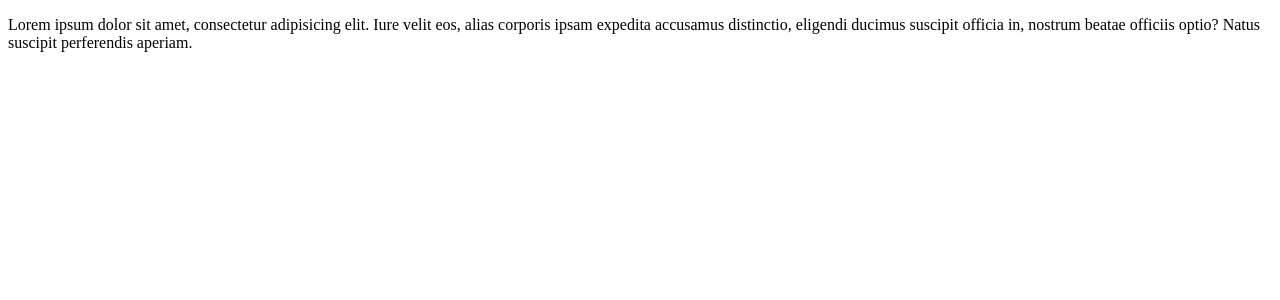
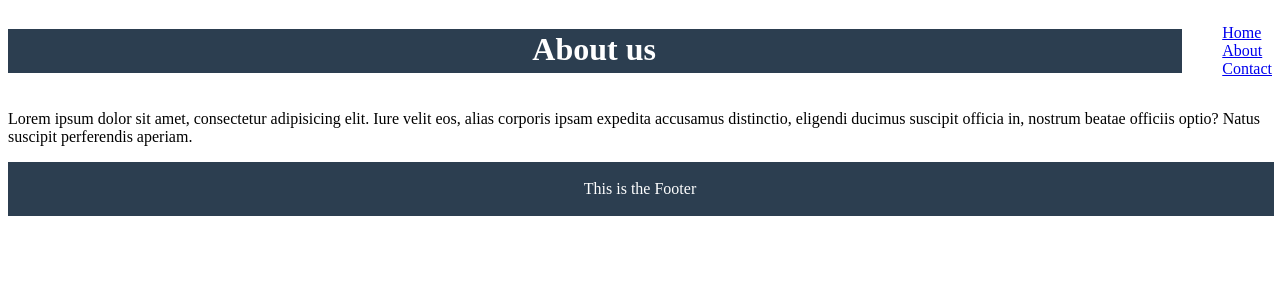
Before and after one commit to Mustafa12315/Svelte1, a SvelteKit app in the folder my-first-svelte/: page /about in a window 1280 px wide. Shown: the top 300 px of the page. Built offline with nearby package versions, Linux system fonts and the light colour scheme.

Commit message:
Added contact and About page and come changes to the header

```diff
--- a/my-first-svelte/src/lib/Header.svelte
+++ b/my-first-svelte/src/lib/Header.svelte
@@ -24,4 +24,11 @@ export let headingTitle;
     top: 0;
     width: 100%;
     }
+    header {
+        text-align: left;
+        display: flex;
+    }
+    header li{
+        list-style: none;
+    }
 </style>
--- a/my-first-svelte/src/routes/about/+page.svelte
+++ b/my-first-svelte/src/routes/about/+page.svelte
@@ -1,11 +1,11 @@
 <script>
-
+    import Header from "$lib/Header.svelte"
+	import Footer from "../../lib/Footer.svelte";
 </script>
 
-<html>
-
+<Header headingTitle="About us" />
 <p>Lorem ipsum dolor sit amet, consectetur adipisicing elit. Iure velit eos, alias corporis ipsam expedita accusamus distinctio, eligendi ducimus suscipit officia in, nostrum beatae officiis optio? Natus suscipit perferendis aperiam.</p>
-</html>
+<Footer></Footer>
 
 <style>
 
```
Also changed, not shown: my-first-svelte/src/routes/contact/+page.svelte (added, +14 -0 lines).
